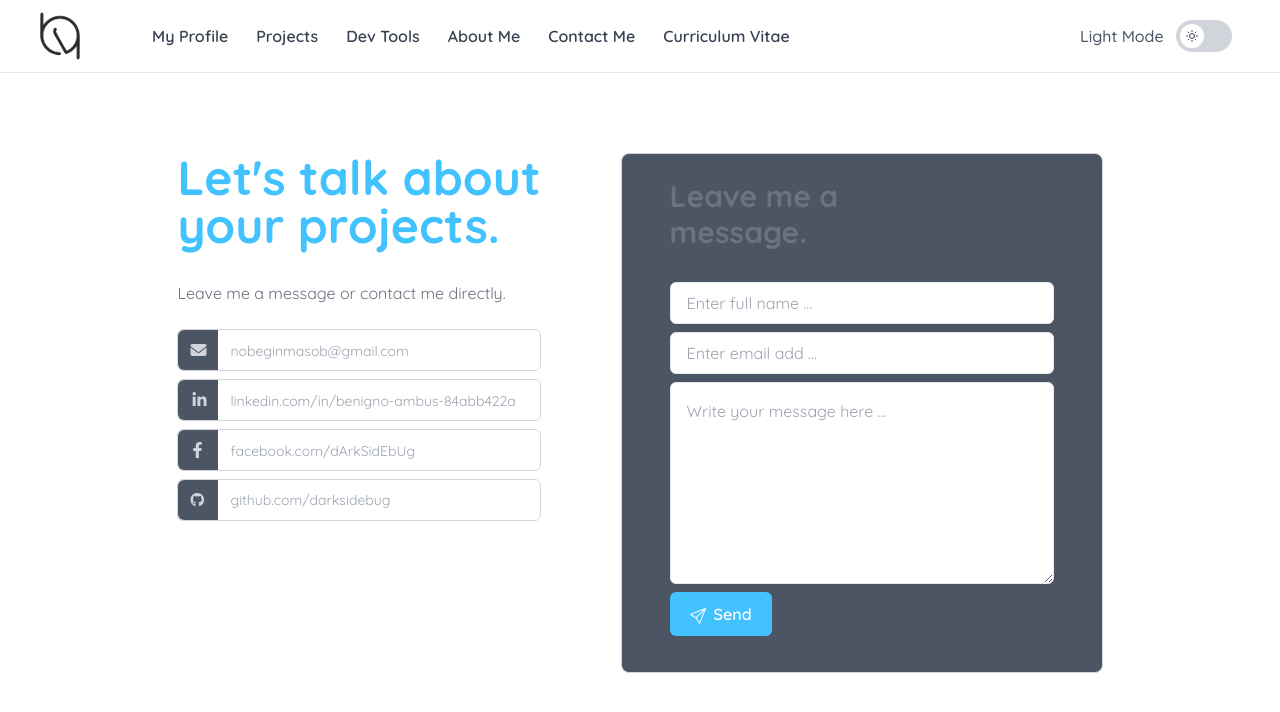
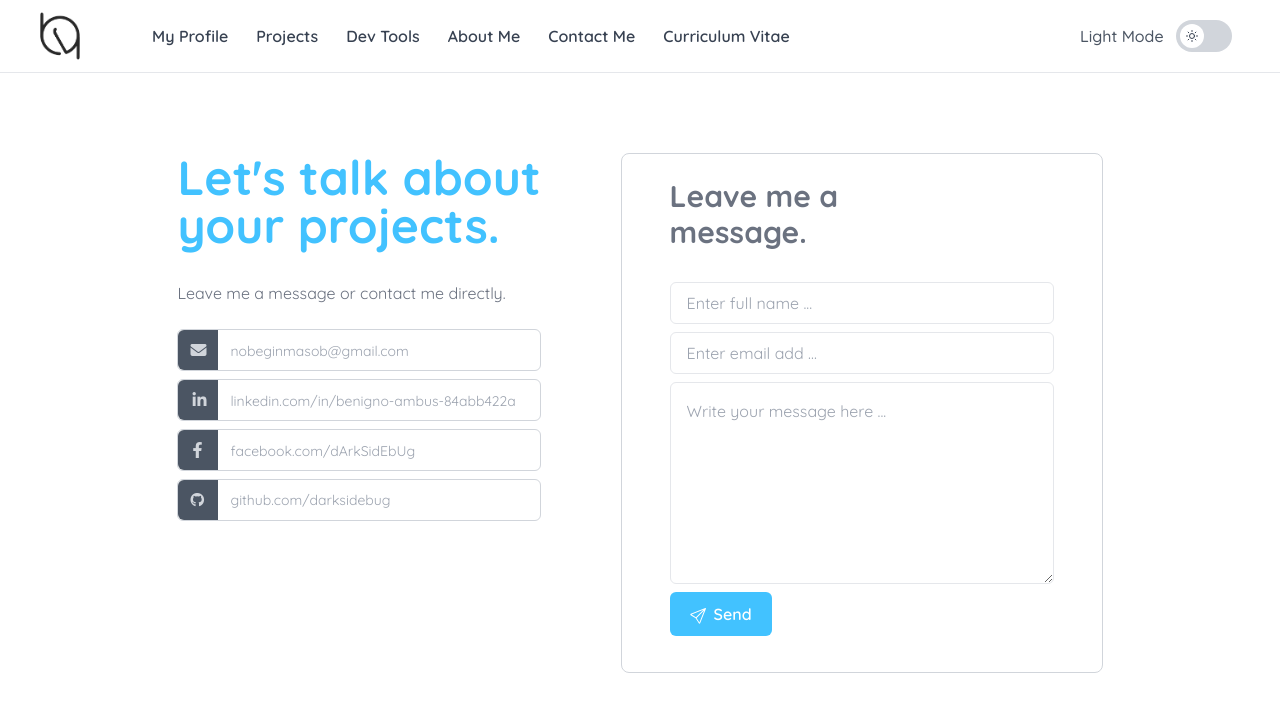
Before and after one commit to darksidebug/portfolio, a React (Create React App) app: page /contact in a window 1280 px wide. Shown: the top 712 px of the page. Built offline with nearby package versions, Linux system fonts and the light colour scheme.

Commit message:
contact UI adjustment

```diff
--- a/src/routes/contact.jsx
+++ b/src/routes/contact.jsx
@@ -45,13 +45,13 @@ const Contact = ( props ) => {
                                 </a>
                             </div>
                         </div>
-                        <div className="w-12/12 md:4/12 lg:6/12 py-3 md:py-6 px-6 md:px-12 border border-gray-300 dark:border-gray-500 rounded-lg bg-gray-600 ">
+                        <div className="w-12/12 md:4/12 lg:6/12 py-3 md:py-6 px-6 md:px-12 border border-gray-300 dark:border-gray-500 rounded-lg dark:bg-gray-600 ">
                             <h1 className="mb-8 text-gray-600 dark:md:text-blue4 md:text-gray-500 text-2xl md:text-3xl font-bold">Leave me a<br /> message.</h1>
-                            <input type="text" className="block my-2 px-4 py-2 w-full md:w-72 lg:w-96 border border-gray-200 dark:border-gray-500 rounded-md text-gray-600 bg-white dark:bg-gray-600
+                            <input type="text" className="block my-2 px-4 py-2 w-full md:w-72 lg:w-96 border border-gray-200 dark:border-gray-500 rounded-md text-gray-600 dark:text-gray-300 bg-white dark:bg-gray-600
                                 focus:outline focus:outline-blue4 focus:outline-2" placeholder="Enter full name ..." />
-                            <input type="email" className="block my-2 px-4 py-2 w-full md:w-72 lg:w-96 border border-gray-200 dark:border-gray-500 rounded-md text-gray-600 bg-white dark:bg-gray-600
+                            <input type="email" className="block my-2 px-4 py-2 w-full md:w-72 lg:w-96 border border-gray-200 dark:border-gray-500 rounded-md text-gray-600 dark:text-gray-300 bg-white dark:bg-gray-600
                                 focus:outline focus:outline-blue4 focus:outline-2" placeholder="Enter email add ..." />
-                            <textarea className="block p-4 my-2 w-full md:w-72 lg:w-96 border border-gray-200 dark:border-gray-500 rounded-md bg-white dark:bg-gray-600  text-gray-600 focus:outline focus:outline-blue4 focus:outline-2"
+                            <textarea className="block p-4 my-2 w-full md:w-72 lg:w-96 border border-gray-200 dark:border-gray-500 rounded-md bg-white dark:bg-gray-600 dark:text-gray-300  text-gray-600 focus:outline focus:outline-blue4 focus:outline-2"
                                 name="" id="" cols="30" rows="7" placeholder="Write your message here ...">
 
                             </textarea>
```
